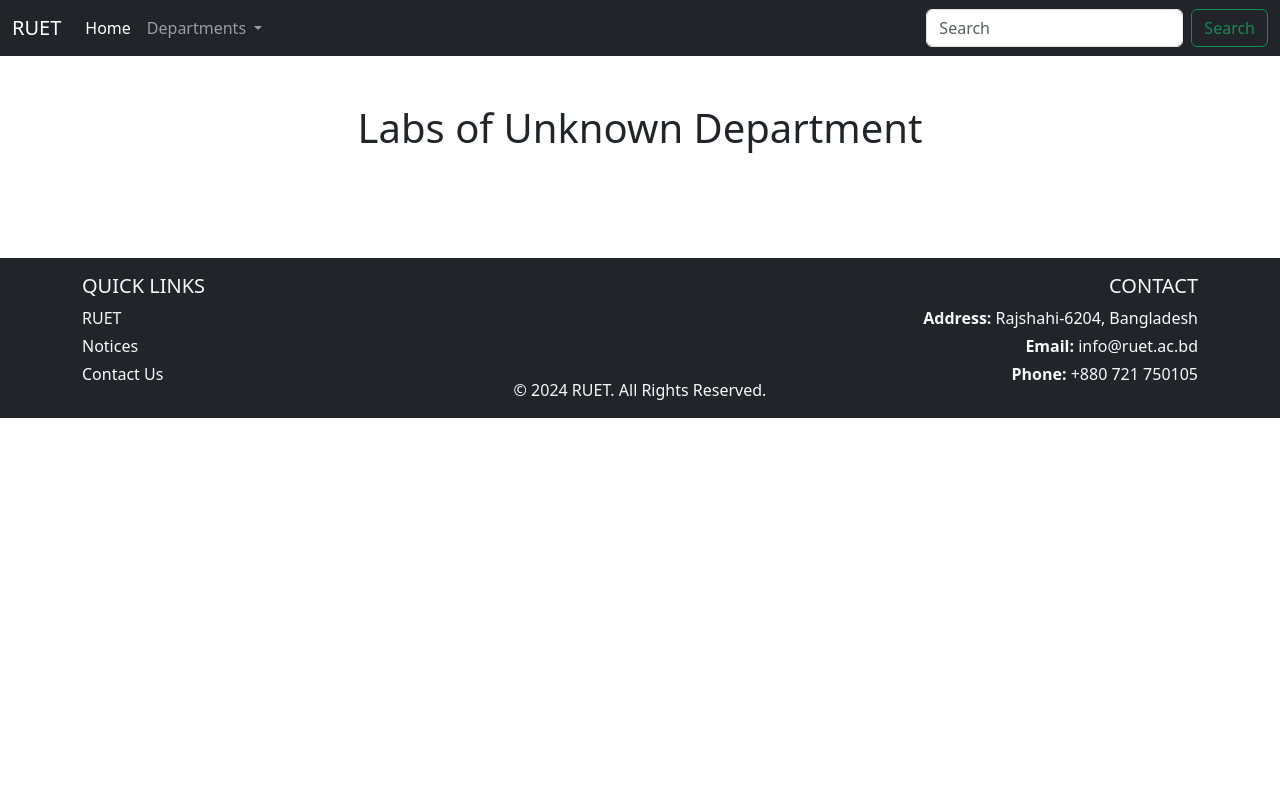
After one commit to rifatr/RuetIMS, a PHP site: page /lab.php in a window 1280 px wide. The commit adds this page. Shown: the top 799 px of the page. Run offline with PHP 8.4, Linux system fonts and the light colour scheme; data that the repository does not hold is empty; a stand-in replaces the project's code that opens the database connection.

Commit message:
lab page is broken. need to fix.

```diff
--- a/index.php
+++ b/index.php
@@ -16,7 +16,7 @@ if (!isset($_SESSION['loggedin']) || $_SESSION['loggedin'] != true) {
     <title>RUET Instrument Management System</title>
     <link rel="stylesheet" href="styles.css">
     <!-- Bootstrap CSS -->
-    <!-- <link href="https://cdn.jsdelivr.net/npm/bootstrap@5.3.2/dist/css/bootstrap.min.css" rel="stylesheet"> -->
+    <link href="https://cdn.jsdelivr.net/npm/bootstrap@5.3.2/dist/css/bootstrap.min.css" rel="stylesheet">
 </head>
 
 <body>
--- /dev/null
+++ b/lab.php
@@ -0,0 +1,91 @@
+<?php
+$labDepartment = isset($_GET['department']) ? htmlspecialchars($_GET['department']) : "Unknown Department";
+
+// Connect to the database
+require 'partials/_dbconnect.php';
+$sql_dept = "SELECT * FROM `departments` WHERE `FullName` = '$labDepartment'";
+$departmentData = mysqli_fetch_assoc(mysqli_query($conn, $sql_dept));
+
+$sql_labs = "SELECT * FROM `labs` WHERE `department_id` = '" . $department['department_id'] . "'";
+$result_labs = mysqli_query($conn, $sql_labs);
+$labs = mysqli_fetch_all($result_labs, MYSQLI_ASSOC);
+
+?>
+
+<!DOCTYPE html>
+<html lang="en">
+
+<head>
+    <meta charset="UTF-8">
+    <meta name="viewport" content="width=device-width, initial-scale=1.0">
+    <title>Facilities - <?php echo $labDepartment; ?></title>
+    <link rel="stylesheet" href="styles.css"> <!-- Link to your CSS file -->
+
+    <!-- Bootstrap CSS -->
+    <link href="https://cdn.jsdelivr.net/npm/bootstrap@5.3.2/dist/css/bootstrap.min.css" rel="stylesheet">
+    <style>
+        /* Page Styling (can move to external styles.css) */
+        body {
+            margin: 0;
+            font-family: Arial, sans-serif;
+            background-color: #f8f9fa;
+        }
+
+        header {
+            background-color: #001f54;
+            color: white;
+            padding: 15px 20px;
+            text-align: center;
+        }
+
+        button {
+            background-color: navy;
+            color: white;
+            border: none;
+            padding: 10px 20px;
+            cursor: pointer;
+            border-radius: 5px;
+        }
+
+        button:hover {
+            background-color: darkblue;
+        }
+    </style>
+</head>
+
+<body>
+    <!-- Navigation Bar -->
+    <?php require 'partials/_navBar.php' ?>
+
+    <div class="container mt-5">
+        <div class="text-center">
+            <h1>Labs of <?php echo $labDepartment; ?></h1>
+        </div>
+    </div>
+
+    <div class="container mt-5">
+        <div class="row">
+            <?php foreach ($labs as $lab) : ?>
+                <div class="col-md-4 mb-4">
+                    <div class="card shadow">
+                        <div class="card-body text-center">
+                            <h5 class="card-title
+                            "><?php echo $lab['name']; ?></h5>
+                            <p class="card-text"><?php echo $lab['description']; ?></p>
+                            <a href="lab.php?lab_id=<?php echo $lab['lab_id']; ?>" class="btn btn-primary">View Lab</a>
+                        </div>
+                    </div>
+                </div>
+            <?php endforeach; ?>
+        </div>
+    </div>
+
+    <!-- Bootstrap JS Bundle -->
+    <script src="https://cdn.jsdelivr.net/npm/bootstrap@5.3.2/dist/js/bootstrap.bundle.min.js"></script>
+
+    <!-- Footer -->
+    <?php require 'partials/_footer.php' ?>
+
+</body>
+
+</html>
--- a/partials/_navBar.php
+++ b/partials/_navBar.php
@@ -12,8 +12,8 @@ $departments = [
     "Chemical Engineering",
     "Glass and Ceramic Engineering",
     "Civil Engineering",
+    "Building Engineering and Construction Management",
     "Urban and Regional Planning",
-    "Building Engineering and Construction Management",
     "Architecture"
 ];
 ?>
--- a/styles.css
+++ b/styles.css
@@ -11,7 +11,8 @@ body {
 
 #main-content {
     flex: 1;
-    padding-bottom: 20px;
+    padding-bottom: 200px;
+    margin-top: 500px;
 }
 
 footer {
@@ -22,22 +23,13 @@ footer {
     margin-top: 50px;
 }
 
-
-
-/* Reset */
-* {
-    margin: 0;
-    padding: 0;
-    box-sizing: border-box;
+card {
+    background-color: white;
+    border-radius: 5px;
+    box-shadow: 0 0 10px rgba(0, 0, 0, 0.1);
+    margin: 20px;
+    padding: 20px;
 }
-
-/* General Styles */
-body {
-    font-family: Arial, sans-serif;
-    color: #333;
-    background-color: #f9f9f9;
-}
-
 
 /* Header */
 header {
@@ -62,15 +54,3 @@ header nav ul {
 header nav ul li {
     margin: 0 10px;
 }
-
-/* Hero Section */
-.hero {
-    text-align: center;
-    padding: 50px 20px;
-    background-color: #e0e0e0;
-}
-
-.hero h1 {
-    font-size: 28px;
-    color: #002147;
-}
```
Also changed, not shown: facilities.php (+4 -4 lines), README.md.
